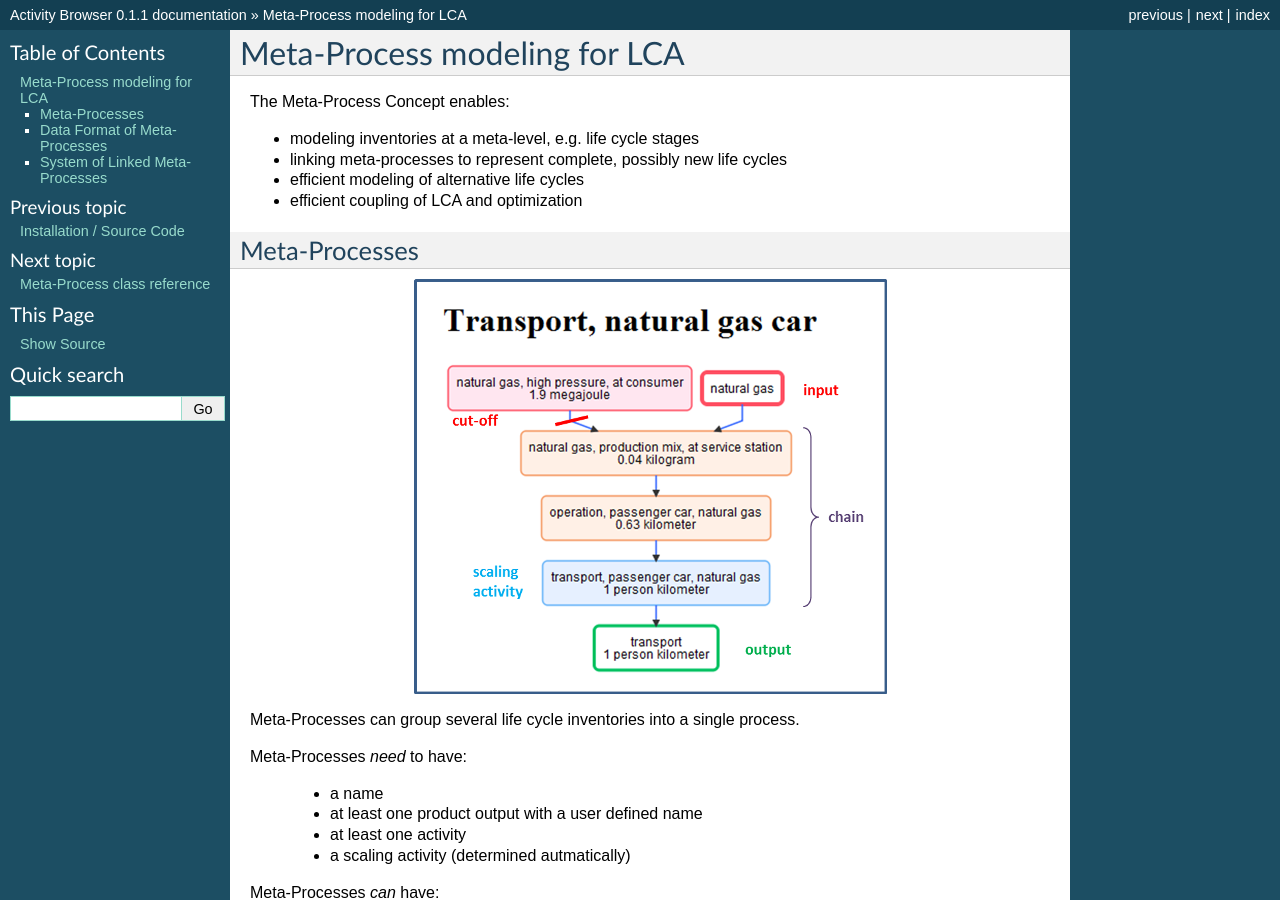
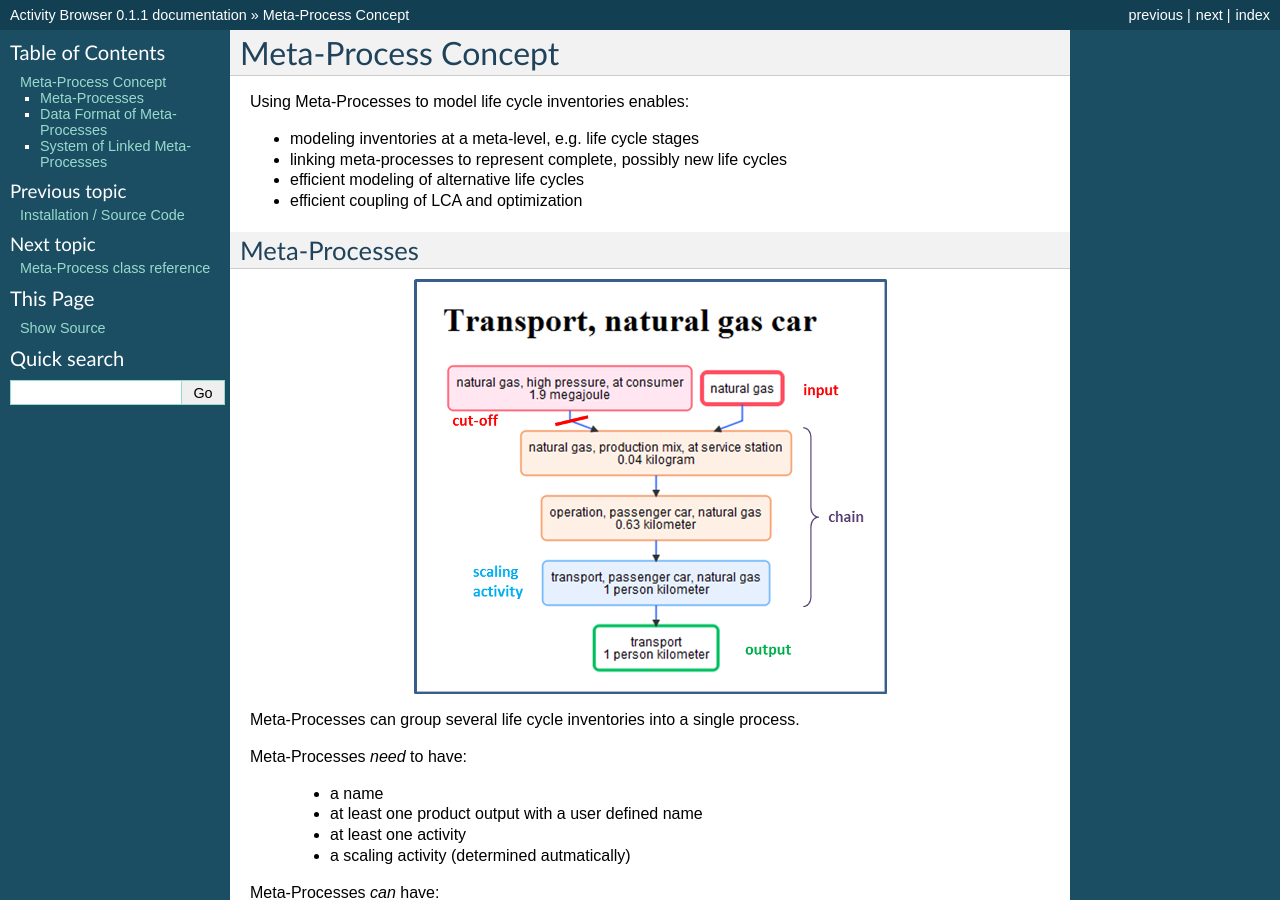
Before and after one commit to bsteubing/modular-lca, a Sphinx documentation site: the page built from docs/source/metaprocess_introduction.rst, in a window 1280 px wide and 900 px high. Built offline with Sphinx 7.4.7, drawn with Linux system fonts in a browser that asks for light colours; some of the changed text lies outside the part shown.

Commit message:
more documentation...

```diff
--- a/docs/source/metaprocess_introduction.rst
+++ b/docs/source/metaprocess_introduction.rst
@@ -1,9 +1,9 @@
-.. _introduction-metaprocesses:
+.. _metaprocess_introduction:
 
-Meta-Process modeling for LCA
-=============================
+Meta-Process Concept
+====================
 
-The Meta-Process Concept enables:
+Using Meta-Processes to model life cycle inventories enables:
 
 - modeling inventories at a meta-level, e.g. life cycle stages
 - linking meta-processes to represent complete, possibly new life cycles
```
